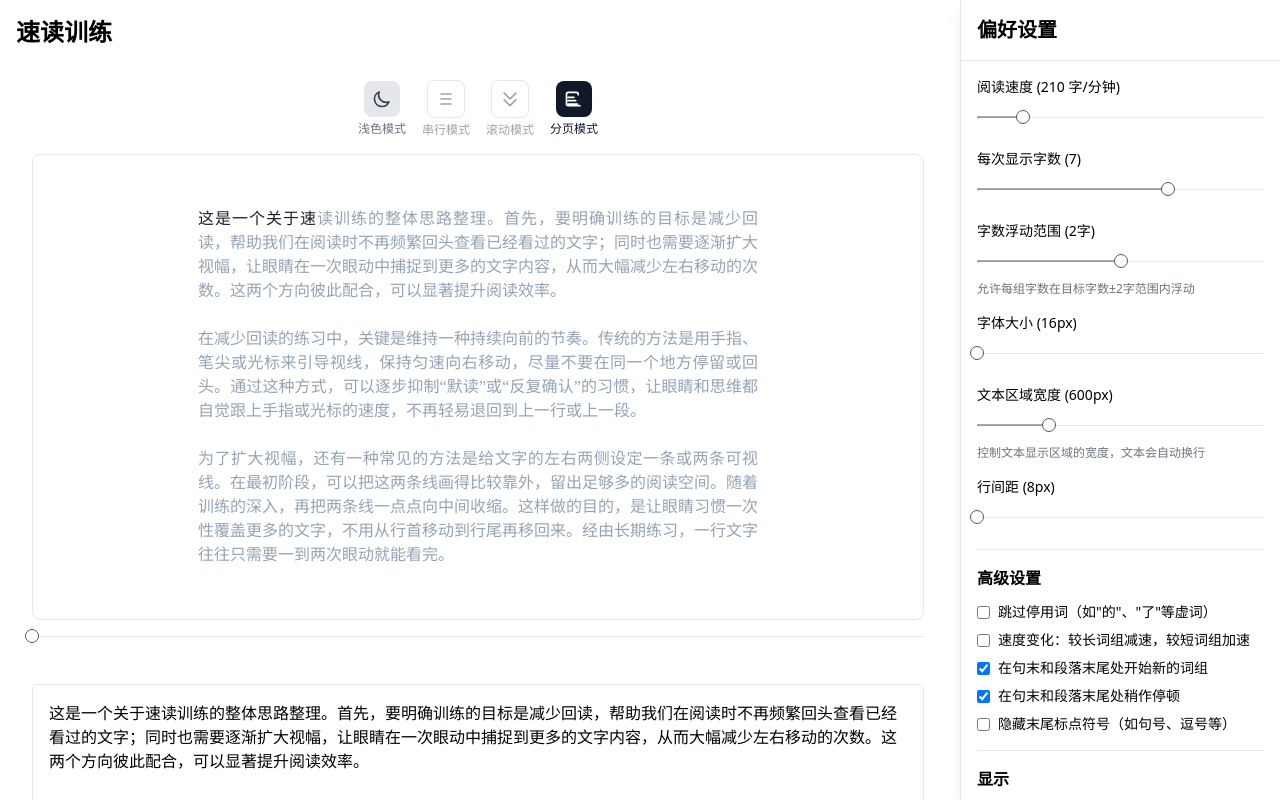
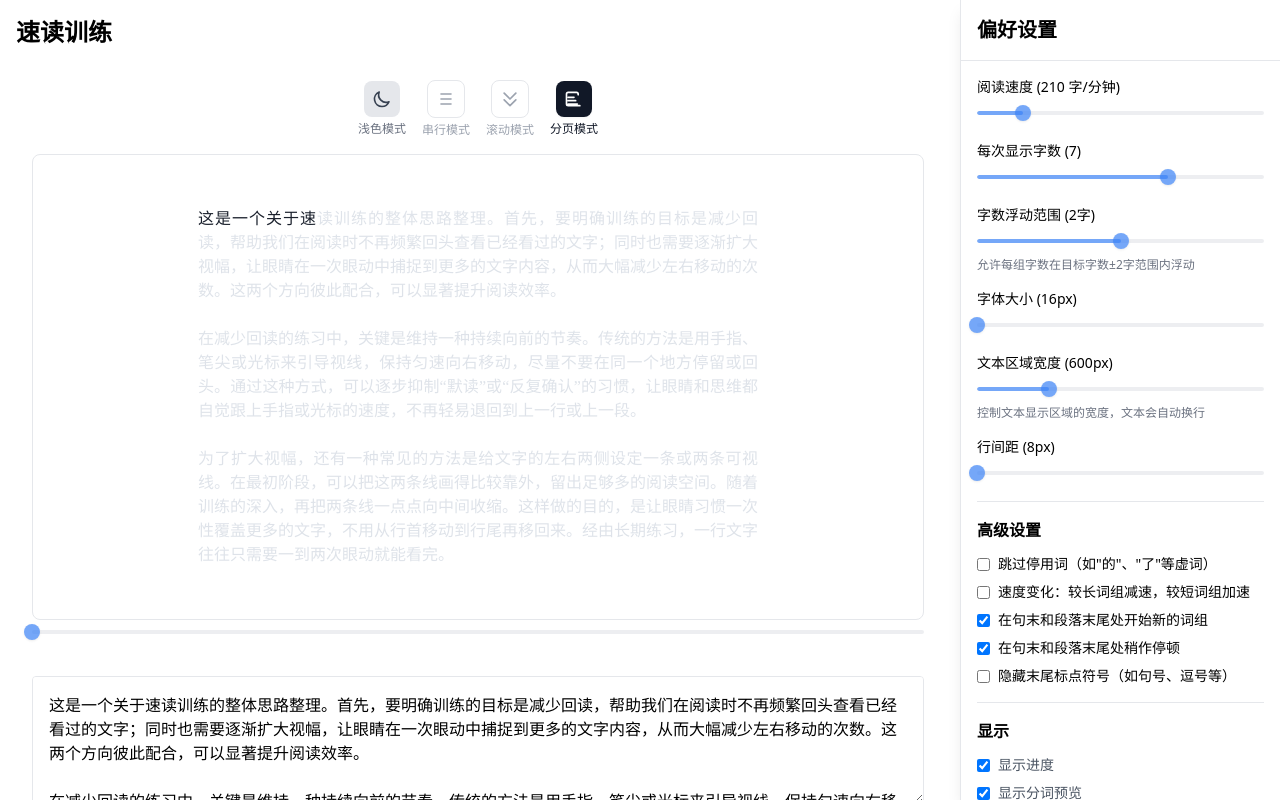
Before and after one commit to ttmouse/speed-reading, a Next.js app: page / in a window 1280 px wide. Both pictures are taken after a click on the button 574 px from the left and 99 px from the top of the page. Shown: the top 800 px of the page. Built offline with nearby package versions, Linux system fonts and the light colour scheme.

Commit message:
解决了前进的时候重复的问题

```diff
--- a/app/components/Reader/Display/PageView.tsx
+++ b/app/components/Reader/Display/PageView.tsx
@@ -16,6 +16,7 @@ interface PageViewProps {
     dimmedTextColor: string;
     fontColor: string;
     hideEndPunctuation: boolean;
+    highlightSingleChunk: boolean;
   };
   currentPosition: number;
 }
@@ -27,70 +28,220 @@ const processDisplay = (text: string, hideEndPunctuation: boolean): string => {
 };
 
 function PageViewComponent({ text, chunks, settings, currentPosition }: PageViewProps) {
-  // 计算当前已读长度
-  const readLength = chunks
-    .slice(0, currentPosition + 1)
-    .reduce((acc, chunk) => acc + chunk.length, 0);
+  // 用于避免重复日志的 refs
+  const debugInfoRef = React.useRef<string | null>(null);
+  const lineInfoRefs = React.useRef<Record<string, string>>({});
+
+  // 添加设置变更日志
+  React.useEffect(() => {
+    console.log('Settings changed:', {
+      highlightSingleChunk: settings.highlightSingleChunk,
+      currentPosition,
+      chunksLength: chunks.length
+    });
+  }, [settings.highlightSingleChunk, currentPosition, chunks.length]);
+
+  // 计算每个分组的起始位置
+  const chunkPositions = React.useMemo(() => {
+    const positions: number[] = [0];
+    let pos = 0;
+
+    for (let i = 0; i < chunks.length; i++) {
+      const chunk = chunks[i];
+      // 跳过空白字符
+      if (chunk.trim()) {
+        pos += chunk.length;
+        positions.push(pos);
+      }
+    }
+
+    return positions;
+  }, [chunks]);
+
+  // 计算当前分组的范围
+  const { currentChunkStart, currentChunkEnd } = React.useMemo(() => {
+    const start = chunkPositions[currentPosition] || 0;
+    const end = chunkPositions[currentPosition + 1] || start;
+
+    // 添加更详细的调试信息
+    const debugInfo = {
+      start,
+      end,
+      currentPosition,
+      chunk: chunks[currentPosition],
+      chunkLength: chunks[currentPosition]?.length,
+      totalChunks: chunks.length,
+      positions: chunkPositions,
+      highlightSingleChunk: settings.highlightSingleChunk
+    };
+
+    // 避免重复日志
+    const debugString = JSON.stringify(debugInfo);
+    if (debugInfoRef.current !== debugString) {
+      console.log('Chunk range:', debugInfo);
+      debugInfoRef.current = debugString;
+    }
+
+    return { currentChunkStart: start, currentChunkEnd: end };
+  }, [chunkPositions, currentPosition, chunks, settings.highlightSingleChunk]);
 
   // 将文本分成行
-  const lines = text.split('\n');
+  const lines = React.useMemo(() => {
+    // 先按换行符分割
+    const rawLines = text.split('\n');
+    // 过滤掉空行，并确保每行都有内容
+    return rawLines.map(line => line || ' ');
+  }, [text]);
+
   const pageSize = settings.pageSize || 5;
 
+  // 计算每行的起始位置
+  const linePositions = React.useMemo(() => {
+    const positions: number[] = [0];
+    let pos = 0;
+
+    for (let i = 0; i < lines.length; i++) {
+      const line = lines[i];
+      // 只计算实际内容的长度
+      if (line.trim()) {
+        pos += line.trim().length;
+      }
+      // 每行结束后加入位置标记
+      positions.push(pos);
+    }
+
+    return positions;
+  }, [lines]);
+
   // 计算当前页
-  let currentPage = 0;
-  let accumulatedLength = 0;
-  let startLine = 0;
+  const { currentPage, startLine, currentPageLines } = React.useMemo(() => {
+    let page = 0;
+    let start = 0;
 
-  // 遍历行，找到包含当前阅读位置的页
+    // 找到包含当前分组的页
     for (let i = 0; i < lines.length; i += pageSize) {
-    const pageLines = lines.slice(i, i + pageSize);
-    const pageLength = pageLines.join('\n').length + (pageLines.length > 1 ? pageLines.length - 1 : 0);
+      const pageEndLine = Math.min(i + pageSize, lines.length);
+      const pageStartPos = linePositions[i];
+      const pageEndPos = linePositions[pageEndLine];
 
-    if (accumulatedLength + pageLength > readLength) {
-      currentPage = Math.floor(i / pageSize);
-      startLine = i;
+      if (pageStartPos <= currentChunkStart && currentChunkStart < pageEndPos) {
+        page = Math.floor(i / pageSize);
+        start = i;
         break;
       }
-    accumulatedLength += pageLength;
     }
 
     // 获取当前页的行
-  const currentPageLines = lines.slice(startLine, startLine + pageSize);
+    const pageLines = lines.slice(start, start + pageSize);
 
     // 补充空行到指定行数
-  while (currentPageLines.length < pageSize) {
-    currentPageLines.push('');
+    while (pageLines.length < pageSize) {
+      pageLines.push('');
     }
 
+    return { currentPage: page, startLine: start, currentPageLines: pageLines };
+  }, [lines, pageSize, linePositions, currentChunkStart]);
+
   // 基础容器样式
-  const containerStyle = {
+  const containerStyle = React.useMemo(() => ({
     width: `${settings.textAreaWidth}px`,
     margin: '0 auto',
     padding: '20px',
     textAlign: 'justify' as const,
     fontFamily: 'LXGWWenKaiGB'
+  }), [settings.textAreaWidth]);
+
+  // 渲染行
+  const renderLine = React.useCallback((line: string, lineIdx: number) => {
+    const absoluteLineIdx = startLine + lineIdx;
+    const lineStart = linePositions[absoluteLineIdx];
+    const lineEnd = linePositions[absoluteLineIdx + 1];
+
+    // 判断这一行是否需要高亮
+    let shouldHighlight = false;
+    let highlightStart = 0;
+    let highlightEnd = line.length;
+    let isCurrentChunk = false;
+
+    // 添加调试信息（避免重复）
+    const lineInfo = {
+      lineIdx,
+      absoluteLineIdx,
+      lineStart,
+      lineEnd,
+      currentChunkStart,
+      currentChunkEnd,
+      lineLength: line.length,
+      highlightSingleChunk: settings.highlightSingleChunk
     };
 
-  return (
-    <div className="w-full py-8 flex items-center justify-center">
-      <div className="text-container" style={containerStyle}>
-        <motion.div
-          initial={{ opacity: 0 }}
-          animate={{ opacity: 1 }}
-          exit={{ opacity: 0 }}
-          key={currentPage}
-          transition={{ duration: 0.2 }}
-        >
-          {currentPageLines.map((line, lineIdx) => {
-            const absoluteLineIdx = startLine + lineIdx;
-            const lineStart = lines.slice(0, absoluteLineIdx).join('\n').length + (absoluteLineIdx > 0 ? 1 : 0);
-            const lineEnd = lineStart + line.length;
+    const lineInfoString = JSON.stringify(lineInfo);
+    if (lineInfoRefs.current[lineIdx] !== lineInfoString) {
+      console.log('Line rendering:', lineInfo);
+      lineInfoRefs.current[lineIdx] = lineInfoString;
+    }
 
-            // 判断这一行是否包含高亮部分
-            const hasHighlight = lineStart < readLength && lineEnd > 0;
+    if (settings.highlightSingleChunk) {
+      // 仅高亮当前分组
+      // 1. 检查是否完全在当前分组内
+      const isFullyInCurrentChunk = lineStart >= currentChunkStart && lineEnd <= currentChunkEnd;
+      // 2. 检查是否与当前分组有部分重叠
+      const isPartiallyInCurrentChunk =
+        (lineStart < currentChunkEnd && lineStart >= currentChunkStart) ||
+        (lineEnd > currentChunkStart && lineEnd <= currentChunkEnd);
 
-            // 计算行内高亮的范围
-            const highlightEnd = Math.min(line.length, readLength - lineStart);
+      isCurrentChunk = isFullyInCurrentChunk || isPartiallyInCurrentChunk;
+      shouldHighlight = isCurrentChunk;
+
+      if (shouldHighlight) {
+        // 计算高亮范围
+        if (isFullyInCurrentChunk) {
+          // 整行都在当前分组内
+          highlightStart = 0;
+          highlightEnd = line.length;
+        } else {
+          // 部分重叠，需要精确计算高亮范围
+          highlightStart = Math.max(0, currentChunkStart - lineStart);
+          highlightEnd = Math.min(line.length, currentChunkEnd - lineStart);
+        }
+
+        // 确保高亮范围有效
+        highlightStart = Math.max(0, Math.min(highlightStart, line.length));
+        highlightEnd = Math.max(highlightStart, Math.min(highlightEnd, line.length));
+      }
+
+      // 添加当前分组高亮调试信息（避免重复）
+      const highlightInfo = {
+        lineIdx,
+        lineStart,
+        lineEnd,
+        currentChunkStart,
+        currentChunkEnd,
+        isFullyInCurrentChunk,
+        isPartiallyInCurrentChunk,
+        isCurrentChunk,
+        shouldHighlight,
+        highlightStart,
+        highlightEnd,
+        highlightedText: line.slice(highlightStart, highlightEnd),
+        fullLine: line
+      };
+
+      const highlightInfoString = JSON.stringify(highlightInfo);
+      const highlightKey = `highlight_${lineIdx}`;
+      if (lineInfoRefs.current[highlightKey] !== highlightInfoString) {
+        console.log('Single chunk highlight:', highlightInfo);
+        lineInfoRefs.current[highlightKey] = highlightInfoString;
+      }
+    } else {
+      // 高亮所有已读文字
+      const isInReadRange = lineStart < currentChunkEnd;
+      shouldHighlight = isInReadRange;
+      if (shouldHighlight) {
+        highlightStart = 0;
+        highlightEnd = Math.min(line.length, currentChunkEnd - lineStart);
+      }
+    }
 
     return (
       <div
@@ -104,20 +255,41 @@ function PageViewComponent({ text, chunks, settings, currentPosition }: PageView
         }}
       >
         {line ? (
-                  hasHighlight ? (
+          shouldHighlight ? (
             <>
-                      <span style={{ color: settings.fontColor }}>
+              {highlightStart > 0 && (
+                <span style={{
+                  color: settings.dimmedTextColor,
+                  opacity: settings.highlightSingleChunk ? 0.1 : 0.3
+                }}>
+                  {line.slice(0, highlightStart)}
+                </span>
+              )}
+              <span style={{
+                color: settings.fontColor,
+                opacity: 1,
+                transition: 'all 0.2s ease-out',
+                backgroundColor: settings.highlightSingleChunk && isCurrentChunk ? 'rgba(255, 255, 255, 0.2)' : 'transparent'
+              }}>
                 {settings.hideEndPunctuation ?
-                          processDisplay(line.slice(0, highlightEnd), true) :
-                          line.slice(0, highlightEnd)
+                  processDisplay(line.slice(highlightStart, highlightEnd), true) :
+                  line.slice(highlightStart, highlightEnd)
                 }
               </span>
-                      <span style={{ color: settings.dimmedTextColor }}>
+              {highlightEnd < line.length && (
+                <span style={{
+                  color: settings.dimmedTextColor,
+                  opacity: settings.highlightSingleChunk ? 0.1 : 0.3
+                }}>
                   {line.slice(highlightEnd)}
                 </span>
+              )}
             </>
           ) : (
-                    <span style={{ color: settings.dimmedTextColor }}>
+            <span style={{
+              color: settings.dimmedTextColor,
+              opacity: settings.highlightSingleChunk ? 0.1 : 0.3
+            }}>
               {line}
             </span>
           )
@@ -126,7 +298,19 @@ function PageViewComponent({ text, chunks, settings, currentPosition }: PageView
         )}
       </div>
     );
-          })}
+  }, [settings, currentChunkStart, currentChunkEnd, linePositions, startLine]);
+
+  return (
+    <div className="w-full py-8 flex items-center justify-center">
+      <div className="text-container" style={containerStyle}>
+        <motion.div
+          initial={{ opacity: 0 }}
+          animate={{ opacity: 1 }}
+          exit={{ opacity: 0 }}
+          key={currentPage}
+          transition={{ duration: 0.2 }}
+        >
+          {currentPageLines.map(renderLine)}
         </motion.div>
       </div>
     </div>
--- a/app/components/Reader/index.tsx
+++ b/app/components/Reader/index.tsx
@@ -79,7 +79,7 @@ export default function Reader(): JSX.Element {
             <ProgressBar
               progress={state.currentPosition / Math.max(1, state.chunks.length - 1)}
               onProgressChange={(progress) => setCurrentPosition(Math.floor(progress * state.chunks.length))}
-              isPaused={!isPlaying}
+              isPaused={state.isPaused}
             />
           )}
 
--- a/app/components/common/RangeSlider.tsx
+++ b/app/components/common/RangeSlider.tsx
@@ -52,38 +52,44 @@ export function RangeSlider({ min, max, step = 1, value, onChange }: RangeSlider
   return (
     <div
       ref={sliderRef}
-      className="w-full h-8 flex items-center cursor-pointer relative"
-      onMouseDown={(e) => {
+      className="relative w-full h-6 flex items-center"
+      onMouseDown={(e: React.MouseEvent) => {
+        if (e.button === 0) {
+          setIsDragging(true);
+          handleDrag(e.nativeEvent);
+        }
+      }}
+      onTouchStart={(e: React.TouchEvent) => {
         setIsDragging(true);
         handleDrag(e.nativeEvent);
       }}
-      onTouchStart={(e) => {
-        setIsDragging(true);
-        handleDrag(e.nativeEvent);
-      }}
+      onMouseEnter={() => setIsHovered(true)}
+      onMouseLeave={() => setIsHovered(false)}
     >
-      <div className="w-full h-[1px] bg-gray-200 rounded-full">
+      <div
+        className="absolute w-full h-1 bg-gray-200 rounded-full overflow-hidden"
+        style={{
+          cursor: 'pointer',
+          opacity: isDragging || isHovered ? 1 : 0.7,
+          transition: 'opacity 0.2s ease-in-out'
+        }}
+      >
         <div
-          className="absolute top-1/2 -translate-y-1/2 left-0 h-[1px] bg-gray-600"
+          className="h-full bg-blue-500 rounded-full"
           style={{ width: `${progress}%` }}
         />
       </div>
       <div
-        className="absolute top-1/2 -translate-y-1/2 -translate-x-1/2"
-        style={{ left: `${progress}%` }}
-        onMouseEnter={() => setIsHovered(true)}
-        onMouseLeave={() => setIsHovered(false)}
-      >
-        <div
-          className={`w-3.5 h-3.5 rounded-full border bg-white border-gray-600 ${
-            isHovered ? 'shadow-md scale-110' : ''
-          }`}
-          style={{
-            transform: isHovered ? 'scale(1.1)' : 'scale(1)',
-            transition: 'transform 0.2s'
-          }}
-        />
-      </div>
+        className={`absolute w-4 h-4 rounded-full bg-blue-500 shadow transform -translate-x-1/2 hover:scale-110 transition-transform ${
+          isDragging ? 'scale-110' : ''
+        }`}
+        style={{
+          left: `${progress}%`,
+          cursor: 'pointer',
+          opacity: isDragging || isHovered ? 1 : 0.7,
+          transition: 'opacity 0.2s ease-in-out, transform 0.2s ease-in-out'
+        }}
+      />
     </div>
   );
 }
--- a/app/constants/readerSettings.ts
+++ b/app/constants/readerSettings.ts
@@ -95,6 +95,10 @@ export const SETTING_METADATA = {
     category: SETTING_CATEGORIES.DISPLAY,
     default: 2
   },
+  highlightSingleChunk: {
+    category: SETTING_CATEGORIES.DISPLAY,
+    default: false
+  },
   theme: {
     category: SETTING_CATEGORIES.DISPLAY,
     default: THEME_MODES.LIGHT as ThemeMode
@@ -123,6 +127,9 @@ export const DEFAULT_SETTINGS: ReadingSettings = {
   dimmedTextColor: SETTING_METADATA.dimmedTextColor.default,
   contextLines: SETTING_METADATA.contextLines.default,
   theme: SETTING_METADATA.theme.default,
+  highlightSingleChunk: SETTING_METADATA.highlightSingleChunk.default,
+  fontColor: '#000000',
+  displayMode: 'serial' as const
 };
 
 type SettingMetadataType = typeof SETTING_METADATA;
--- a/app/hooks/useReader.ts
+++ b/app/hooks/useReader.ts
@@ -20,7 +20,7 @@ import { useTextProcessor } from '@/app/hooks/useTextProcessor';
 import { useReadingStats } from '@/app/hooks/useReadingStats';
 import { useKeyboardControls } from '@/app/hooks/useKeyboardControls';
 import { useReadingTimer } from '@/app/hooks/useReadingTimer';
-import { splitTextIntoChunks, isBreakPoint, getSpeedFactor } from '../utils/textProcessor';
+import { isBreakPoint, getSpeedFactor } from '../utils/textProcessor';
 import { loadSettings, saveSettings } from '../utils/storage';
 import { chunkText } from '../utils/textChunker';
 
@@ -76,15 +76,16 @@ function createStateUpdater(setState: React.Dispatch<React.SetStateAction<Readin
 }
 
 export function useReader({ onSettingsClick }: UseReaderProps = {}): UseReaderReturn {
-  const [settings, setSettings] = useState<ReadingSettings>(() => loadSettings());
+  const [mounted, setMounted] = useState(false);
+  const [settings, setSettings] = useState<ReadingSettings>(() => DEFAULT_SETTINGS);
   const [state, setState] = useState<ReadingState>(() => {
     const initialChunks = chunkText(DEFAULT_TEXT, {
-      chunkSize: settings.chunkSize,
-      sentenceBreak: settings.sentenceBreak,
-      flexibleRange: settings.flexibleRange,
-      hideEndPunctuation: settings.hideEndPunctuation,
-      readingMode: settings.readingMode,
-      highlightStyle: settings.highlightStyle
+      chunkSize: DEFAULT_SETTINGS.chunkSize,
+      sentenceBreak: DEFAULT_SETTINGS.sentenceBreak,
+      flexibleRange: DEFAULT_SETTINGS.flexibleRange,
+      hideEndPunctuation: DEFAULT_SETTINGS.hideEndPunctuation,
+      readingMode: DEFAULT_SETTINGS.readingMode,
+      highlightStyle: DEFAULT_SETTINGS.highlightStyle
     });
 
     return {
@@ -97,6 +98,32 @@ export function useReader({ onSettingsClick }: UseReaderProps = {}): UseReaderRe
       progress: 0
     };
   });
+
+  // 在客户端加载设置
+  useEffect(() => {
+    if (!mounted) {
+      const savedSettings = loadSettings();
+      console.log('Loading saved settings:', savedSettings);
+      setSettings(savedSettings);
+      setMounted(true);
+
+      // 使用新的设置重新分词
+      const newChunks = chunkText(state.text, {
+        chunkSize: savedSettings.chunkSize,
+        sentenceBreak: savedSettings.sentenceBreak,
+        flexibleRange: savedSettings.flexibleRange,
+        hideEndPunctuation: savedSettings.hideEndPunctuation,
+        readingMode: savedSettings.readingMode,
+        highlightStyle: savedSettings.highlightStyle
+      });
+
+      setState(prev => ({
+        ...prev,
+        chunks: newChunks,
+        display: newChunks[0] || '准备开始'
+      }));
+    }
+  }, [mounted, state.text]);
 
   const stateUpdater = useMemo(() => createStateUpdater(setState), []);
 
@@ -145,8 +172,12 @@ export function useReader({ onSettingsClick }: UseReaderProps = {}): UseReaderRe
       }
 
       const newPosition = prev.currentPosition + 1;
-      stateUpdater.updatePosition(newPosition);
-      return prev;
+      return {
+        ...prev,
+        currentPosition: newPosition,
+        progress: prev.chunks.length ? newPosition / prev.chunks.length : 0,
+        display: prev.chunks[newPosition] || '完成'
+      };
     });
     updateStats();
   }, [updateStats, timerRef, stateUpdater]);
@@ -154,7 +185,14 @@ export function useReader({ onSettingsClick }: UseReaderProps = {}): UseReaderRe
   const startReading = useCallback(() => {
     if (!state.text) return;
 
-    const chunks = state.chunks.length > 0 ? state.chunks : splitIntoChunks(state.text, settings.chunkSize);
+    const chunks = state.chunks.length > 0 ? state.chunks : chunkText(state.text, {
+      chunkSize: settings.chunkSize,
+      sentenceBreak: settings.sentenceBreak,
+      flexibleRange: settings.flexibleRange,
+      hideEndPunctuation: settings.hideEndPunctuation,
+      readingMode: settings.readingMode,
+      highlightStyle: settings.highlightStyle
+    });
     const now = Date.now();
     startTimeRef.current = now;
     setState(prev => ({
@@ -204,14 +242,14 @@ export function useReader({ onSettingsClick }: UseReaderProps = {}): UseReaderRe
     };
 
     return unsubscribe;
-  }, [settings, state.text, state.chunks, state.currentPosition, splitIntoChunks, showNextChunk, timerRef, startTimeRef]);
+  }, [settings, state.text, state.chunks, state.currentPosition, chunkText, showNextChunk, timerRef, startTimeRef]);
 
   const pauseReading = useCallback(() => {
     if (timerRef.current) {
       clearInterval(timerRef.current);
     }
-    setState(prev => ({ ...prev, isPlaying: false, isPaused: true }));
-  }, [timerRef]);
+    stateUpdater.updatePlayState(false, true);
+  }, [timerRef, stateUpdater]);
 
   const resetAll = useCallback(() => {
     if (timerRef.current) {
@@ -295,8 +333,24 @@ export function useReader({ onSettingsClick }: UseReaderProps = {}): UseReaderRe
   }, [state.isPlaying, state.text, state.currentPosition, settings]);
 
   const updateSettings = useCallback((updates: Partial<ReadingSettings>) => {
+    console.log('Updating settings:', updates);
+
+    // 使用函数式更新来确保我们总是使用最新的状态
     setSettings(prev => {
+      // 检查是否有实际的更新
+      const hasChanges = Object.entries(updates).some(
+        ([key, value]) => prev[key as keyof ReadingSettings] !== value
+      );
+
+      if (!hasChanges) {
+        console.log('No changes in settings, skipping update');
+        return prev;
+      }
+
       const newSettings = { ...prev, ...updates };
+      console.log('New settings:', newSettings);
+
+      // 保存到 localStorage
       saveSettings(newSettings);
 
       // 如果更新了分词相关的设置，重新分词
@@ -329,8 +383,15 @@ export function useReader({ onSettingsClick }: UseReaderProps = {}): UseReaderRe
 
   const processText = useCallback((text: string) => {
     if (!text) return [];
-    return splitTextIntoChunks(text, settings.chunkSize);
-  }, [settings.chunkSize]);
+    return chunkText(text, {
+      chunkSize: settings.chunkSize,
+      sentenceBreak: settings.sentenceBreak,
+      flexibleRange: settings.flexibleRange,
+      hideEndPunctuation: settings.hideEndPunctuation,
+      readingMode: settings.readingMode,
+      highlightStyle: settings.highlightStyle
+    });
+  }, [settings]);
 
   // 使用键盘控制 hook
   const { handleKeyDown } = useKeyboardControls({
@@ -369,13 +430,7 @@ export function useReader({ onSettingsClick }: UseReaderProps = {}): UseReaderRe
     handleTextChange,
     handleSpeedChange,
     handleChunkSizeChange,
-    updateSettings: (updates: Partial<ReadingSettings>) => {
-      setSettings(prev => {
-        const newSettings = { ...prev, ...updates };
-        saveSettings(newSettings);
-        return newSettings;
-      });
-    },
+    updateSettings,
     startReading,
     pauseReading,
     resetReading,
--- a/app/types/index.ts
+++ b/app/types/index.ts
@@ -18,6 +18,7 @@ export interface ReadingSettings {
 
   // 主题设置
   theme: ThemeMode;
+  fontColor: string;  // 新增：字体颜色
 
   // 显示设置
   fontSize: number;
@@ -26,6 +27,7 @@ export interface ReadingSettings {
   pageSize: number;
   dimmedTextColor: string;
   contextLines: number;
+  highlightSingleChunk: boolean;  // 新增：是否仅高亮当前分组
 
   // 分词设置
   sentenceBreak: boolean;
```
Also changed, not shown: app/components/SettingsPanel.tsx (+14 -0 lines), .project-tags.json (added). Lines whose indentation alone changed are shown as unchanged.
